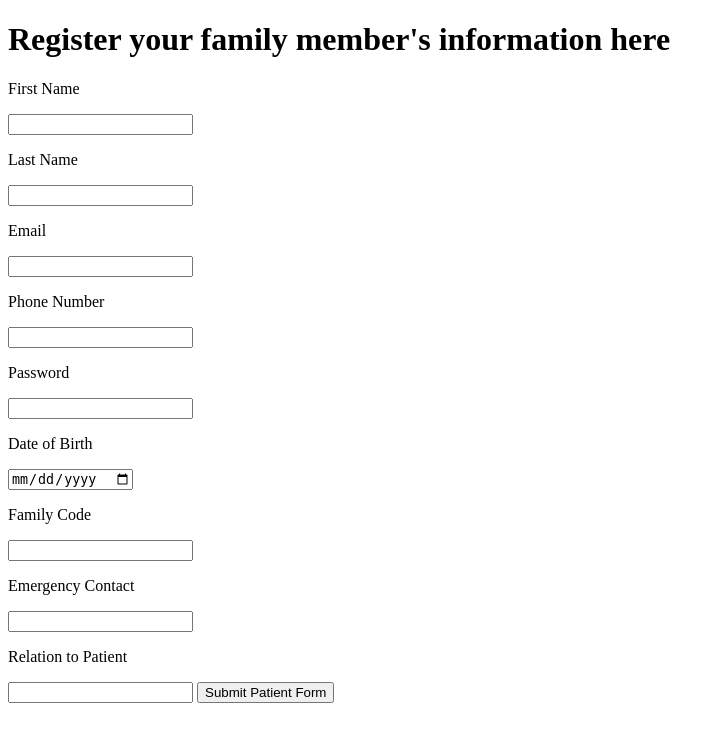
After one commit to PKCRY/Nursing-Home, a PHP site: page /templates/patient_register.php in a window 1280 px wide. The commit adds this page. Shown: the top 742 px of the page, without its empty margins (0-725 px from the left). Run offline with PHP 8.4, Linux system fonts and the light colour scheme; data that the repository does not hold is empty.

Commit message:
added the register form and its variables

```diff
--- /dev/null
+++ b/src/register.php
@@ -0,0 +1,26 @@
+<?php
+if ($_SERVER["REQUEST_METHOD"] == "POST") {
+
+    $fname = $_POST['f_name'];
+    $lname = $_POST['l_name'];
+    $email = $_POST['p_email'];
+    $ph_num = $_POST['phone_number'];
+    $password = $_POST['password'];
+    $DOB = $_POST['DOB'];
+    $f_code = $_POST['f_code'];
+    $e_contact = $_POST['e_contact'];
+    $patient_relation = $_POST['patient_relation'];
+
+
+    }
+    echo $fname;
+    echo $lname;
+    echo $email;
+    echo $ph_num;
+    echo $password;
+    echo $DOB;
+    echo $f_code;
+    echo $e_contact;
+    echo $patient_relation;
+
+?>
--- a/templates/main.php
+++ b/templates/main.php
@@ -6,9 +6,9 @@
     </head>
     <body>
         <h1> Welcome to YOUR Nursing Home!</h1>
-            <h2>If you are registering a family member please hit register</h2>
+            <h2>If you are registering a family member please click register</h2>
 
-        <form method="POST" action="register.php">
+        <form method="POST" action="patient_register.php">
             <input type="submit" name="register_btn" value="Register">
         </form>
         <h2>If you already have a login please Log In with your username and password</h2>
@@ -22,7 +22,7 @@
         </form>
 
         <?php
-            require '../php/login.php';
+            require '../src/login.php';
         ?>
     </body>
 </html>
--- /dev/null
+++ b/templates/patient_register.php
@@ -0,0 +1,39 @@
+<!DOCTYPE html>
+<html>
+    <head>
+        <meta charset="utf-8">
+        <title>HTML basics</title>
+    </head>
+    <body>
+        <h1>Register your family member's information here</h1>
+            <form method="POST" action="<?php echo $_SERVER['PHP_SELF'];?>">
+                <p>First Name</p>
+                <input type="text" name="f_name">
+                <p>Last Name</p>
+                <input type="text" name="l_name">
+                <p>Email</p>
+                <input type="text" name="p_email">
+                <p>Phone Number</p>
+                <input type="tel" name="phone_number">
+                <p>Password</p>
+                <input type="password" name="password">
+                <p>Date of Birth</p>
+                <input type="Date" name="DOB">
+                <p>Family Code</p>
+                <input type="text" name="f_code">
+                <p>Emergency Contact</p>
+                <input type="text" name="e_contact">
+                <p>Relation to Patient</p>
+                <input type="text" name="patient_relation">
+
+                <input type="submit" name="register_submit" value="Submit Patient Form">
+            </form>
+
+            <?php
+                require '../src/register.php';
+            ?>
+
+    </body>
+
+
+</html>
```
Also changed, not shown: templates/register.php (deleted, +0 -13 lines).
